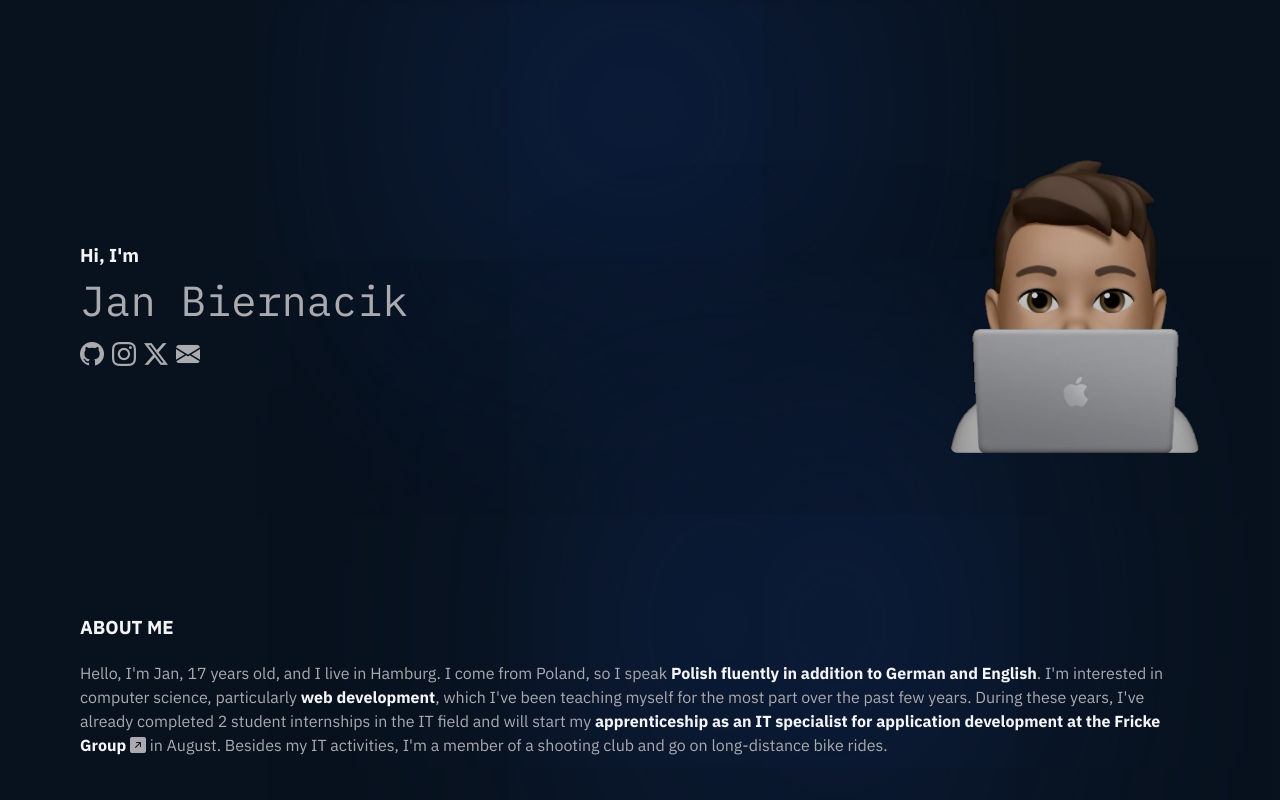
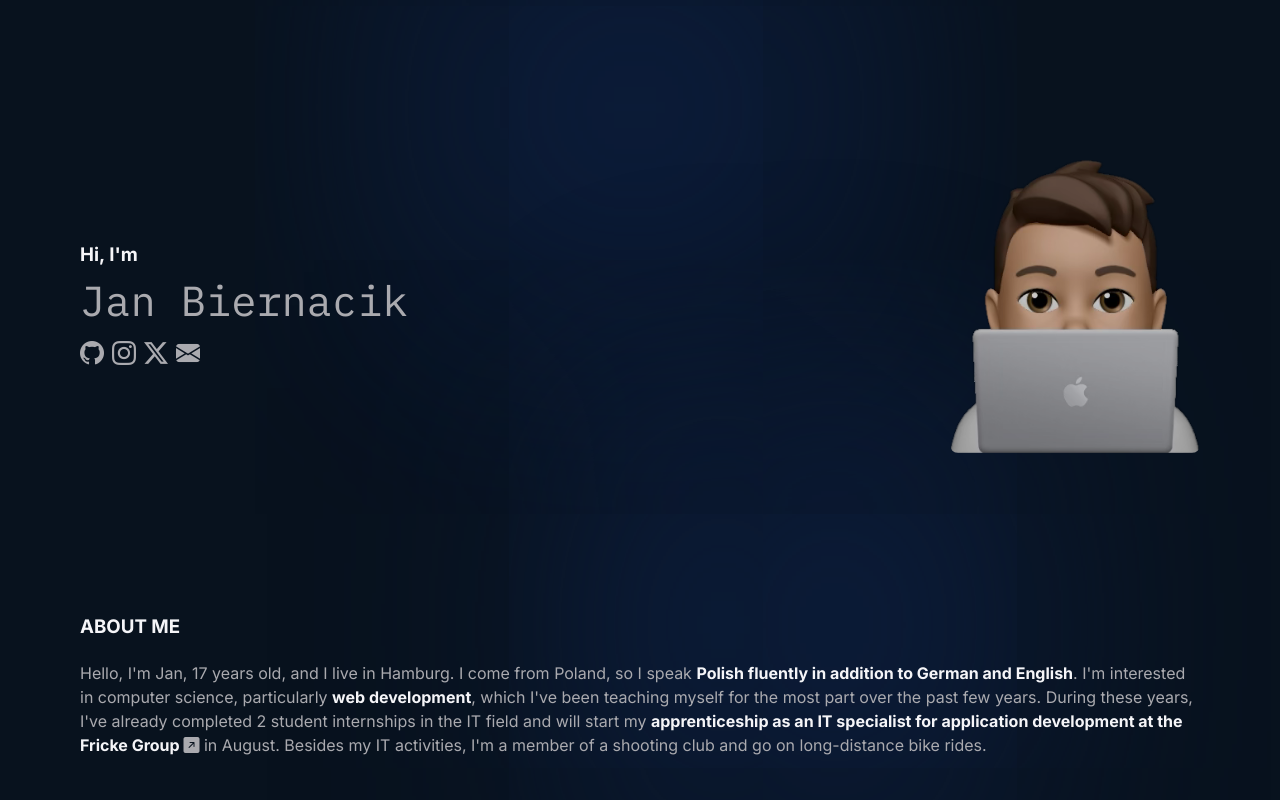
Before and after one commit to JBNCK/janbiernacik.com, a React (Vite) app: page / in a window 1280 px wide. Shown: the top 800 px of the page. Built offline with nearby package versions, Linux system fonts and the light colour scheme; no server answers.

Commit message:
Inter Font

```diff
--- a/src/styles/index.css
+++ b/src/styles/index.css
@@ -1,4 +1,4 @@
-@import url(https://fonts.googleapis.com/css2?family=IBM+Plex+Mono:ital,wght@0,100;0,200;0,300;0,400;0,500;0,600;0,700;1,100;1,200;1,300;1,400;1,500;1,600;1,700&family=IBM+Plex+Sans:ital,wght@0,100..700;1,100..700&display=swap);
+@import url('https://fonts.googleapis.com/css2?family=IBM+Plex+Mono:ital,wght@0,100;0,200;0,300;0,400;0,500;0,600;0,700;1,100;1,200;1,300;1,400;1,500;1,600;1,700&family=Inter:ital,opsz,wght@0,14..32,100..900;1,14..32,100..900&display=swap');
 @import url(https://cdn.jsdelivr.net/npm/bootstrap-icons@1.11.3/font/bootstrap-icons.min.css);
 
 * {
@@ -26,7 +26,7 @@
     --text-highlight: #fafaff;*/
     box-sizing: border-box;
     color: var(--text-paragraph);
-    font-family: "IBM Plex Sans" ,sans-serif;
+    font-family: "Inter", sans-serif;
     font-optical-sizing: auto;
     font-style: normal;
     font-variation-settings: "wdth" 100;
```
